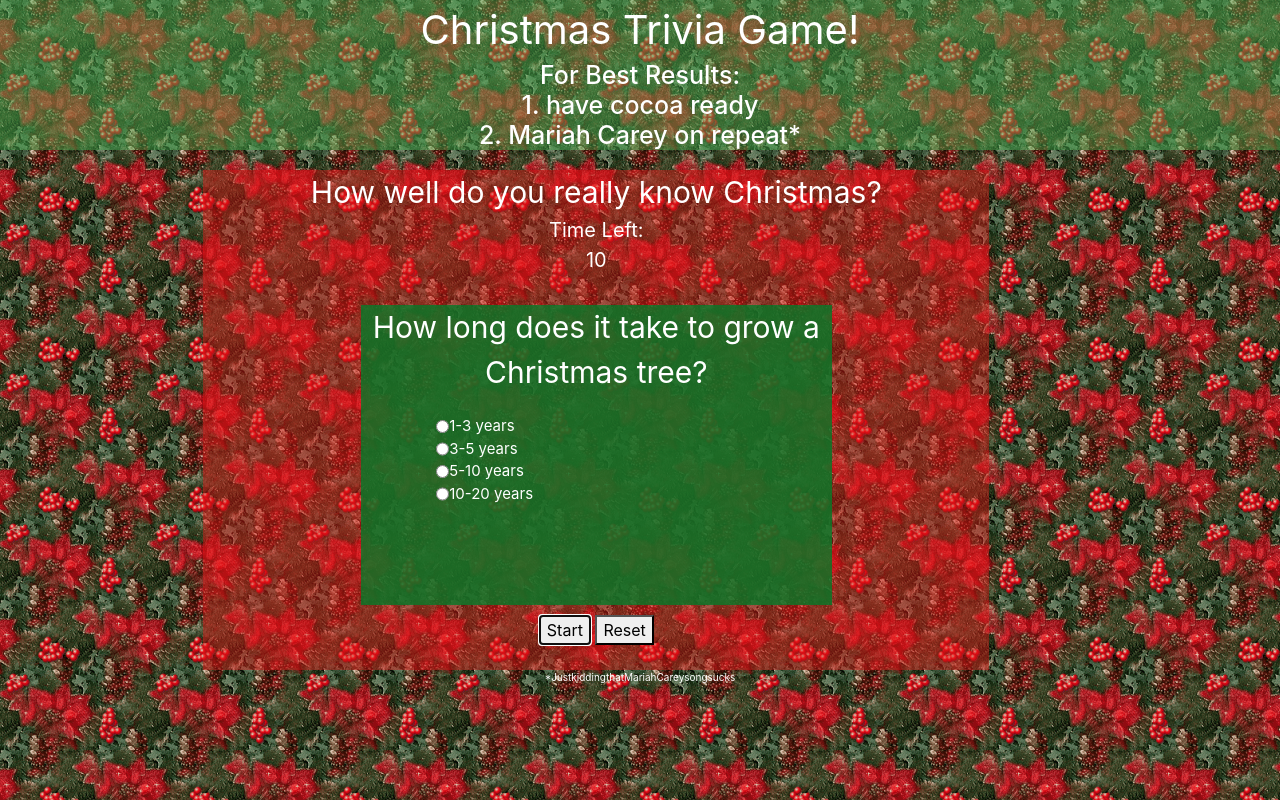
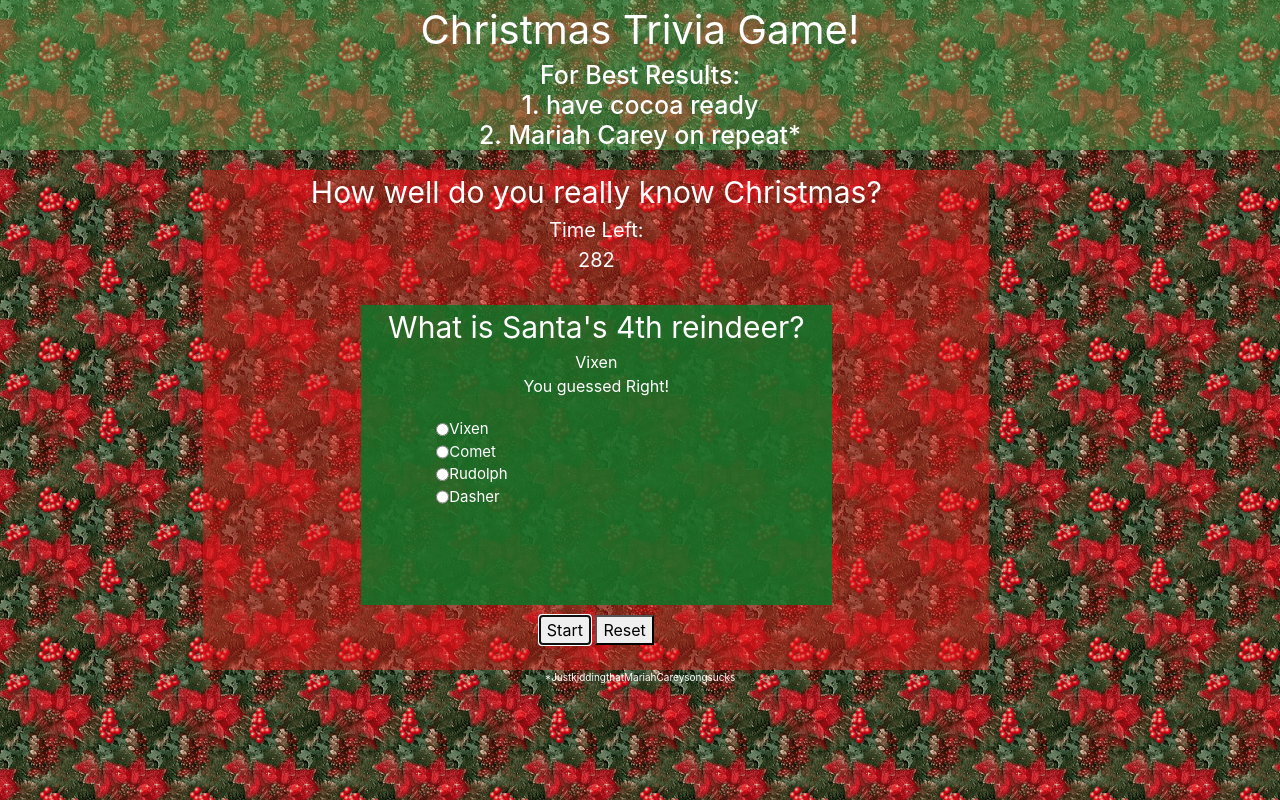
Before and after one commit to MorganMaxwell/Trivia-Game, a plain HTML site: page index.html in a window 1280 px wide. Both pictures are taken after a click on the button "Start". Drawn offline with nearby package versions, Linux system fonts and the light colour scheme.

Commit message:
everything works except grabbing the value of the radio buttons

```diff
--- a/index.html
+++ b/index.html
@@ -28,6 +28,8 @@
             </div>
             <div class="question-box">
                 <div class="question">Get ready! You will have 10 seconds to answer each question</div>
+                <div class="answer"></div>
+                <div class="rightORWrong"></div>
                 <div class="choices">
                     <div class="row">
                         <input type="radio" name="answers" value="1"><br>
--- a/js/logic.js
+++ b/js/logic.js
@@ -17,192 +17,215 @@
 // make an array with all the answers, and compare the user guess to
 // it at each point.
 
+// to print correct answers, empty the div at the end of the timer
+// and reprint the answer with a
+
 
 $(document).ready(function () {
+    var text = '42px';
+var integer = parseInt(text, 10);
+console.log(integer);
 
     //variables block
-    var data = {
-        question1: [
+    var data = [
+        [
             "What is Santa's 4th reindeer?",
             "Vixen",
             "Comet",
             "Rudolph",
             "Dasher"
         ],
-        question2: [
+        [
             "What was Rudolph's dad's name?",
             "Dancer",
             "Mitzi",
             "Blitzen",
             "John Deer"
         ],
-        question3: [
+        [
             "What color were Scott Farkus' eyes in 'A Christmas Story?'",
             "Yellow",
             "Green",
             "Blue",
             "Black"
         ],
-        question4: [
+        [
             "How long does it take to grow a Christmas tree?",
             "1-3 years",
             "3-5 years",
             "5-10 years",
             "10-20 years"
         ],
-        question5: [
+        [
             "When did flashing lights on Christmas debut?",
             "1850s",
             "1910s",
             "1930s",
             "1950s"
         ],
-        question6: [
+        [
             "What is the pop. of Santa Claus, Indiana?",
             "Under 1000",
             "Over 10,000",
             "5,000",
             "2,000"
         ],
-        question7: [
+        [
             "What is a reindeer's favorite food in the wild?",
             "Grass",
             "Lichen",
             "Pine cones",
             "Other reindeer",
         ],
-        question8: [
+        [
             "Can wild turkeys fly?",
             "Yes",
             "No",
             "Yes, for short distances",
             "Definitely not",
         ],
-        question9: [
+        [
             "When are 'The Twelve Days Of Christmas?'",
             "December 1-12",
             "December 14-25",
             "December 25-January 5",
             "July 4-16"
         ],
-        question10: [
+        [
             "How many spirits visit Scrooge in 'A Christmas Carol?'",
             "4",
             "3",
             "5",
             "2.5"
-        ],
-        startData: [
+        ]];
+
+    var startData = [
         "Get ready! You will have 10 seconds to answer each question",
         "Answer1",
         "Answer2",
         "Answer3",
         "Answer4"
-        ]
-    };
+    ];
     var timerCounter = 10;
     var intervalId;
     var timerOn = false;
-    var userGuesses = [];
     var correctAnswers = [1, 3, 1, 3, 3, 4, 2, 1, 3, 1];
-    // var correctGuesses = 0;
-    // var wrongGuesses = 0;
+    var questionCounter = 0;
+    var showingAnswer = false;
+    var userGuess = $(':radio[name=answers]').val();
+    var userGuessInterger = parseInt(userGuess, 10);
+    var answersRight = 0;
+    var answersWrong = 0;
+
+    function resetPage() {
+        displayQuestion(startData);
+        clearInterval(intervalId);
+        timerCounter = 10;
+        timerOn = false;
+        $(".actualTimer").text(timerCounter);
+        $(".answer").empty();
+    }
+
+    function displayQuestion(questionData) {
+        // printing the information from data to the page
+        $(".question").text(questionData[0]);
+        $(".q1").text(questionData[1]);
+        $(".q2").text(questionData[2]);
+        $(".q3").text(questionData[3]);
+        $(".q4").text(questionData[4]);
+    };
 
     $(".actualTimer").text(timerCounter);
-    // questionPicker block
-    function setQuestion1() {
-        // printing the information from data to the page
-        $(".question").text(data.question1[0]);
-        $(".q1").text(data.question1[1]);
-        $(".q2").text(data.question1[2]);
-        $(".q3").text(data.question1[3]);
-        $(".q4").text(data.question1[4]);
-    };
-    function setQuestion2() {
-        $(".question").text(data.question2[0]);
-        $(".q1").text(data.question2[1]);
-        $(".q2").text(data.question2[2]);
-        $(".q3").text(data.question2[3]);
-        $(".q4").text(data.question2[4]);
-    };
-    function setQuestion3() {
-        $(".question").text(data.question3[0]);
-        $(".q1").text(data.question3[1]);
-        $(".q2").text(data.question3[2]);
-        $(".q3").text(data.question3[3]);
-        $(".q4").text(data.question3[4]);
-    };
-    function setQuestion4() {
-        $(".question").text(data.question4[0]);
-        $(".q1").text(data.question4[1]);
-        $(".q2").text(data.question4[2]);
-        $(".q3").text(data.question4[3]);
-        $(".q4").text(data.question4[4]);
-    };
-    function resetPage() {
-        timerCounter = 10;
-        timerOn = false;
-        clearInterval(intervalId);
-        $(".actualTimer").text(timerCounter);
-        $(".question").text(data.startData[0]);
-        $(".q1").text(data.startData[1]);
-        $(".q2").text(data.startData[2]);
-        $(".q3").text(data.startData[3]);
-        $(".q4").text(data.startData[4]);
-    };
     // I'm hoping this will work and compare the user guesses to correct answers
     function endGame() {
-        for (var i = 0; i < userGuesses; i++) {
-            var j = 0;
-            var correctGuesses = 0;
-            var wrongGuesses = 0;
-            if (userGuesses[i] == correctAnswers[j]) {
-                correctGuesses++;
+        clearInterval(intervalId);
+        timerOn = false;
+        $(".answer").text('game done');
     }
-            else if (userGuesses[i] != correctAnswers[j]) {
-                wrongGuesses++;
-            };
-            j++;
-        };
-    };
     //start the game
     function startGame() {
-        var questionCount = {
-            question1: setQuestion1(),
-            question2: setQuestion2(),
-            question3: setQuestion3(),
-            question4: setQuestion4(),
+        answersRight = 0;
+        answersWrong = 0;
+        questionCounter = 0;
+        startNewQuestion();
+        gameTimer();
     };
-        for (var i=0; i < questionCount.length; i++) {
-            gameTimer(questionCount[i]);
-        };
-        endGame();
-    };
-    // this is to run the timer for 10 seconds each question, and to gather user
-    // input at the end of those 10 seconds
+    // this is to set a function to run every second
     function gameTimer() {
         if (timerOn == false) {
-            intervalId = setInterval(timerPrinter, 1000);
+            intervalId = setInterval(timer, 100);
             timerOn = true;
         };
     };
-    // this is to actually print the timer numbers to the screen
-    function timerPrinter() {
+    // this is to check the point we're 'at' in the game, displaying answers, showing questions,
+    // what question we're on, etc.
+    function timer() {
+        timerCounter--;
+        if (timerCounter === 0) {
+            if (showingAnswer) {
+                if (questionCounter === data.length -1) {
+                    endGame();
+                }
+                else {
+                questionCounter++;
+                startNewQuestion();
+                };
+            }
+            else {
+                showAnswer();
+            };
+        };
         $(".actualTimer").text(timerCounter);
-        timerCounter--;
-        setTimeout(function () {
-            dataGrab();
-        }, 10000);
     };
     // this is to gather user data for each question
     function dataGrab() {
-        console.log($('input[name=answers]:checked').val());
-        userGuesses.push($('input[name=answers]:checked').val());
-        console.log(userGuesses);
+        userGuess = $(':radio[name=answers]').val();
+    };
+    function startNewQuestion() {
+        showingAnswer = false;
+        $(".answer").empty();
+        $(".rightORWrong").empty();
+        var questionWereOn = data[questionCounter];
+        displayQuestion(questionWereOn);
+        timerCounter = 10;
+    };
+
+    function showAnswer() {
+        // this is a lot.
+        // so answerindex is = to the list of rightanswers, at the point that questioncounter is at.
+        // so question 1 is displayed, questionCounter = 1, so answerIndex is looking at
+        // correctAnswers array, at the point of questionCounter.
+        var answerIndex = correctAnswers[questionCounter]
+        // answerCheck = data, and we're using questionCounter to iterate through data.
+        // and to make sure we see the correct answers, we're looking at the index of the right
+        // answer. this line was by far the hardest thing to wrap my head around, and I still
+        // have a hard time with it.
+        var answerCheck = data[questionCounter][answerIndex];
+        //  this userCheck is compared to answerCheck, and if they're === then you display 'right'
+        // and if they're not, display 'wrong'
+
+        // var userCheck = data[questionCounter][userGuess];
+        // $(".question-box").empty();
+        dataGrab();
+        console.log(answerIndex);
+        console.log(userGuessInterger);
+        if (userGuessInterger === answerIndex) {
+            $(".rightORWrong").text("You guessed Right!");
+            answersRight++;
+            console.log("right: " + answersRight);
         }
+        else if (userGuessInterger !== answerIndex) {
+            $(".rightORWrong").text("You guessed Wrong!");
+            answersWrong++;
+            console.log("wrong: " + answersWrong);
+        };
+        // gather user data before displaying answer, to make sure they can't switch
+        timerCounter = 300;
+        showingAnswer = true;
+        $(".answer").text(answerCheck);
+        // TODO check if their answer was correct, and print out either correct or incorrect
+    };
     // click events
     $("#startButton").on("click", startGame);
     $("#resetButton").on("click", resetPage);
-
-
 });
```
Lines whose indentation alone changed are shown as unchanged.
